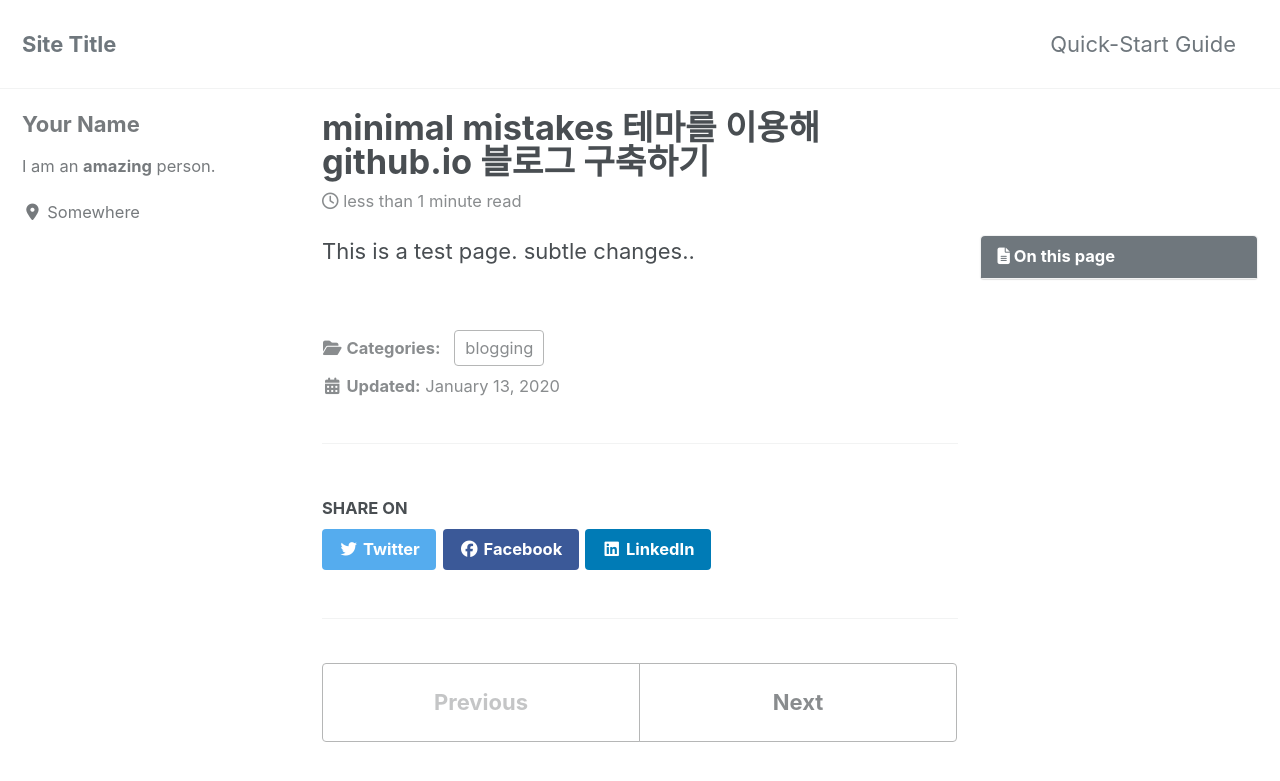
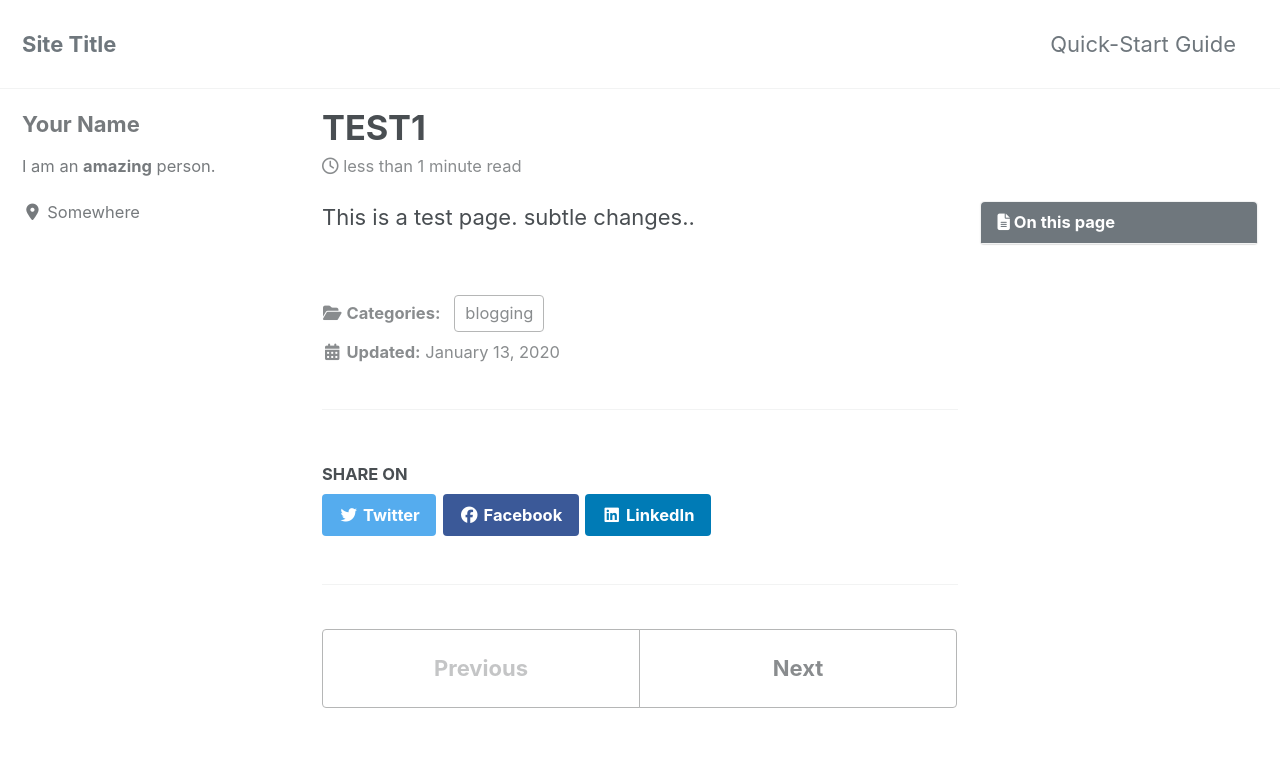
Before and after one commit to rin1004/MyStudy, a Jekyll site: the page built from _posts/2020-01-13-test.md, in a window 1280 px wide and 900 px high. Shown: the top 781 px of the window. Built offline with Jekyll 4.4.1, drawn with Linux system fonts in a browser that asks for light colours; cached includes are drawn as plain includes; nearby versions of some CDN libraries.

Commit message:
Update 2020-01-13-test.md

```diff
--- a/_posts/2020-01-13-test.md
+++ b/_posts/2020-01-13-test.md
@@ -1,5 +1,5 @@
 ---
-title: "minimal mistakes 테마를 이용해 github.io 블로그 구축하기"
+title: "TEST1"
 categories:
   - blogging
 last_modified_at: 2020-01-13T13:00:00+09:00
```
